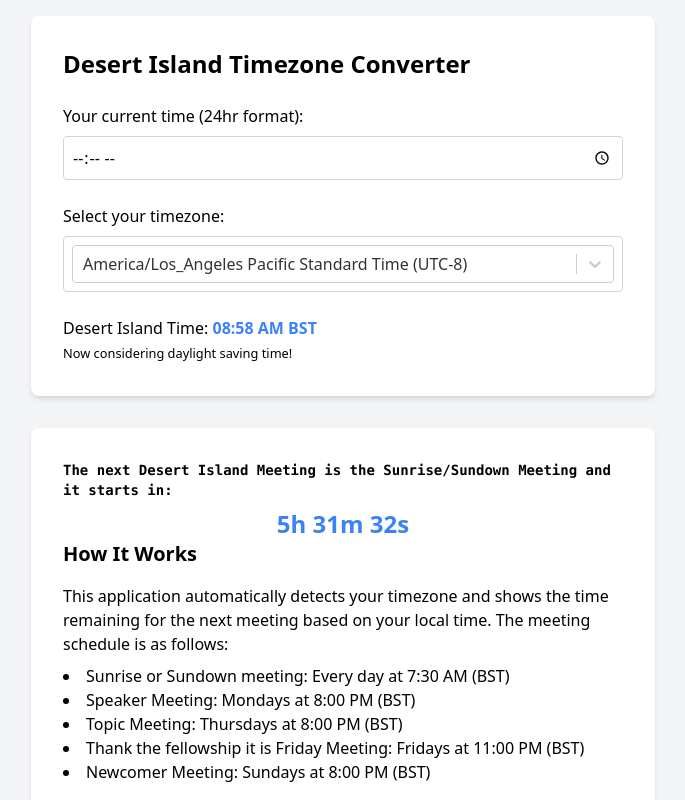
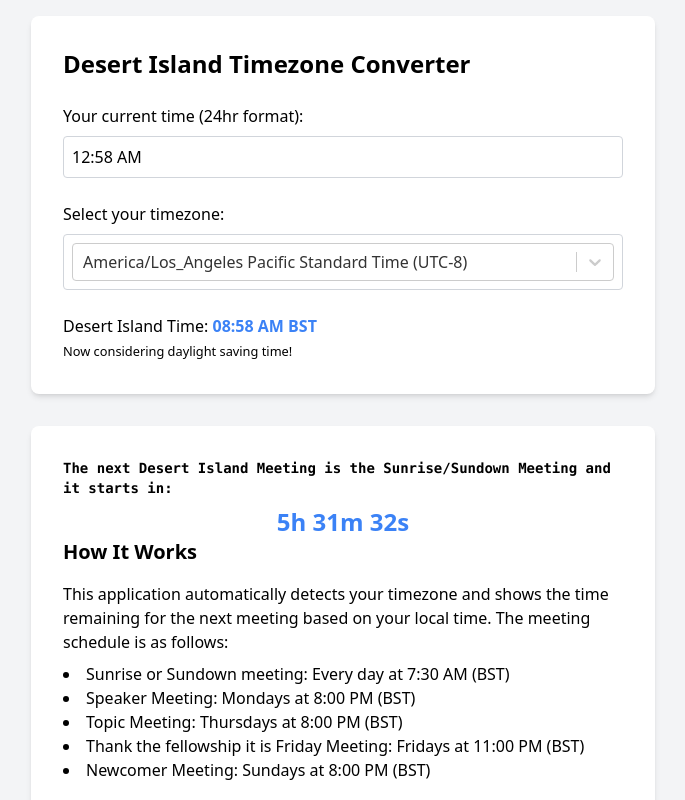
Before and after one commit to Umoren/timezone-converter, a React (Create React App) app: page / in a window 1280 px wide. Shown: the top 800 px of the page, without its empty margins (297-982 px from the left). Built offline with nearby package versions, Linux system fonts and the light colour scheme.

Commit message:
reverted some changes

```diff
--- a/src/App.js
+++ b/src/App.js
@@ -162,8 +162,7 @@ function App() {
             Your current time (24hr format):
           </label>
           <input
-            type="time"
-            defaultValue={meetingTime}
+            type="text"
             id="meetingTime"
             placeholder="07:30"
             value={meetingTime}
```
